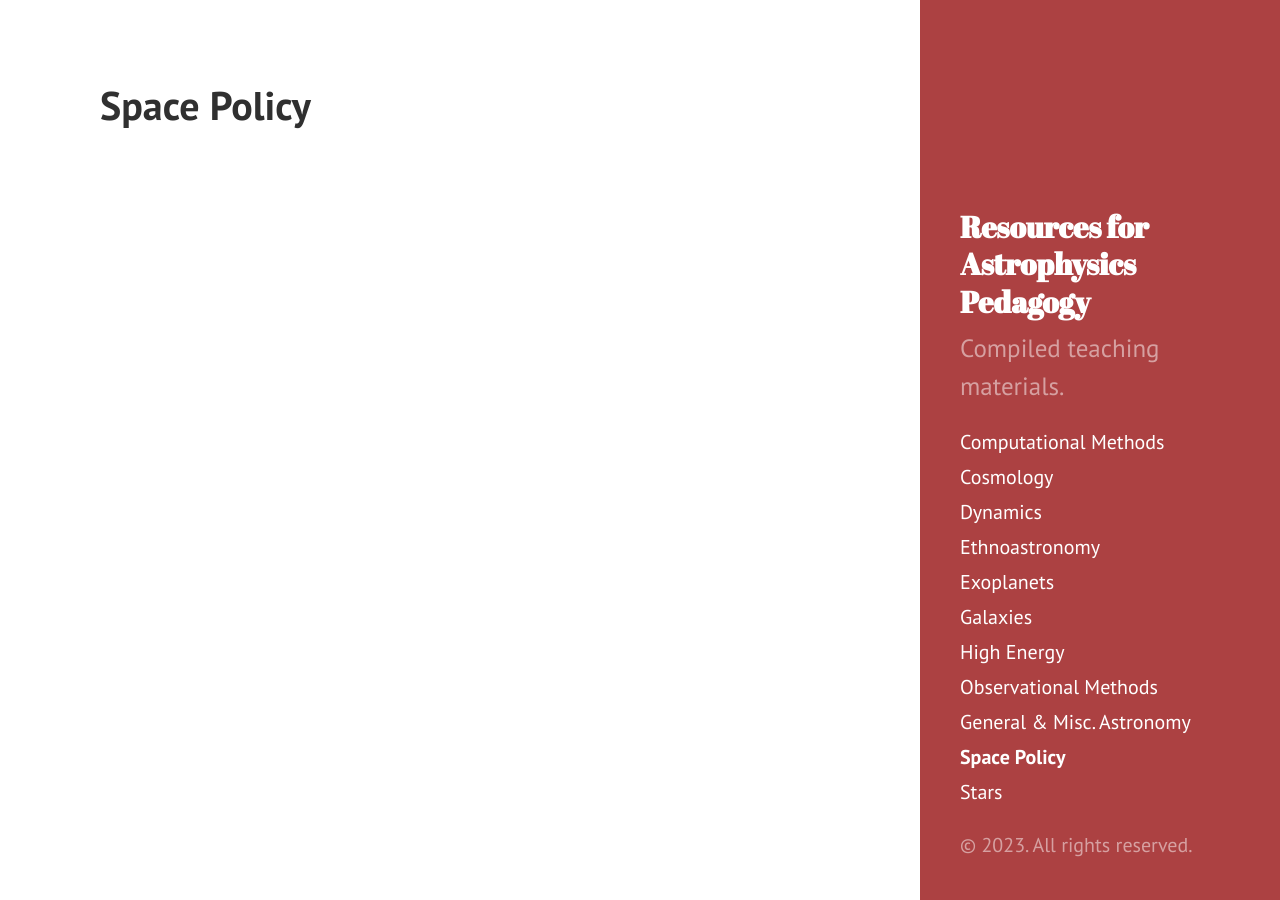
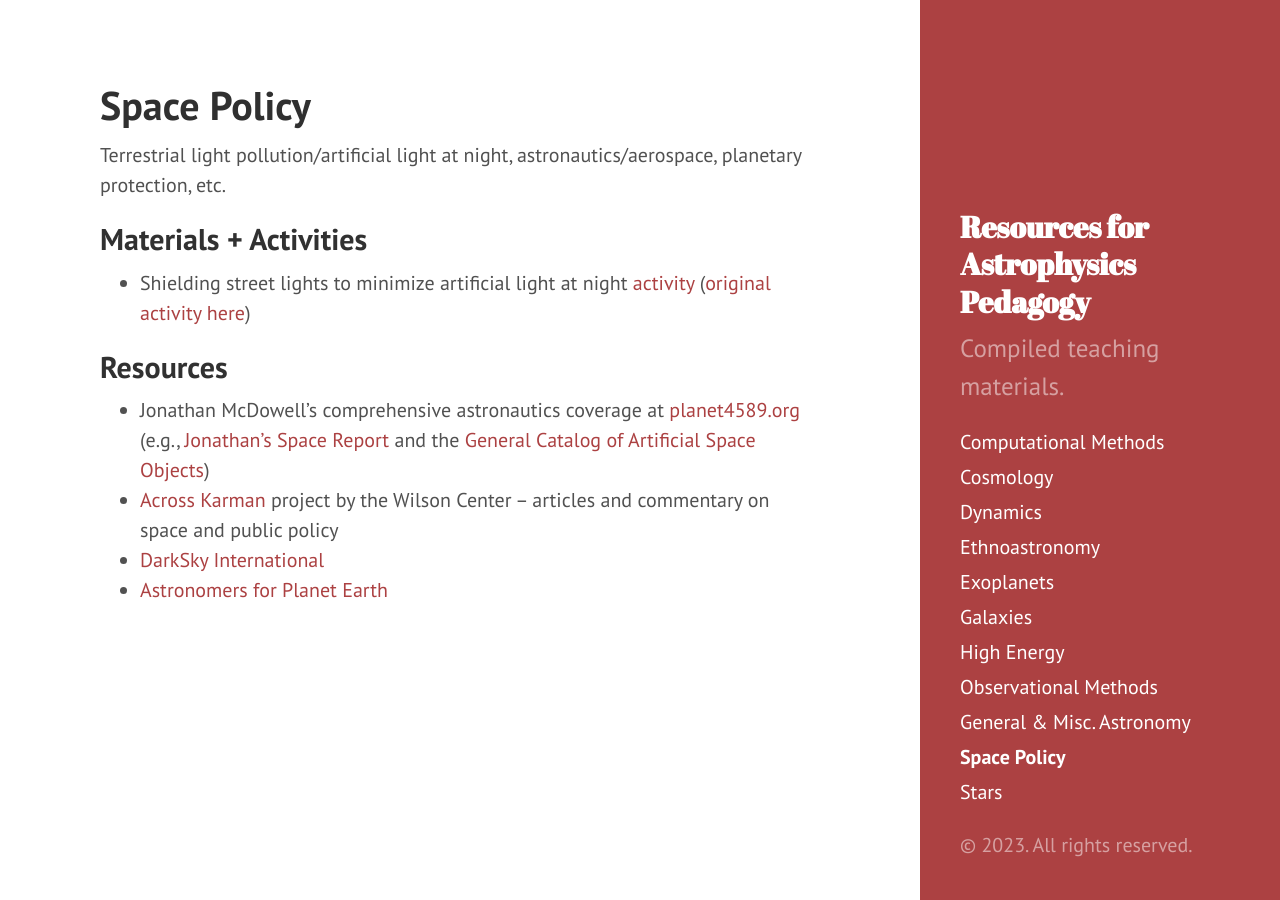
Before and after one commit to astroteaching/astroteaching.github.io, a Jekyll site: the page built from spacepolicy.md, in a window 1280 px wide. Built offline with Jekyll 4.4.1, drawn with Linux system fonts in a browser that asks for light colours.

Commit message:
add space policy + flesh out ethnoastronomy

```diff
--- a/spacepolicy.md
+++ b/spacepolicy.md
@@ -2,3 +2,15 @@
 layout: page
 title: Space Policy
 ---
+
+Terrestrial light pollution/artificial light at night, astronautics/aerospace, planetary protection, etc.
+
+## Materials + Activities
+- Shielding street lights to minimize artificial light at night [activity](https://nightsky.jpl.nasa.gov/docs/ShieldingDemo.pdf){:target="_blank"} ([original activity here](https://analyzer.depaul.edu/paperplate/lights.htm){:target="_blank"})
+
+
+## Resources
+- Jonathan McDowell's comprehensive astronautics coverage at [planet4589.org](https://planet4589.org/space/index.html){:target="_blank"} (e.g., [Jonathan's Space Report](http://planet4589.org/space/jsr/jsr.html){:target="_blank"} and the [General Catalog of Artificial Space Objects](https://planet4589.org/space/gcat/web/launch/index.html){:target="_blank"})
+- [Across Karman](https://acrosskarman.wilsoncenter.org){:target="_blank"} project by the Wilson Center -- articles and commentary on space and public policy
+- [DarkSky International](https://darksky.org){:target="_blank"}
+- [Astronomers for Planet Earth](https://astronomersforplanet.earth){:target="_blank"}
```
Also changed, not shown: ethnoastronomy.md (+7 -0 lines), highenergy.md (+1 -1 lines).
